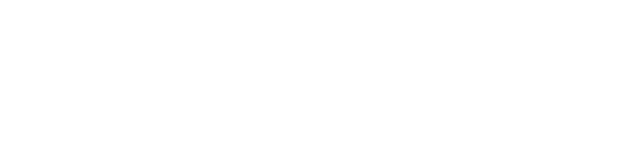
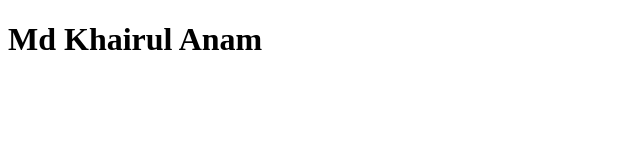
Before and after one commit to anamsimon/anamsimon.github.io, a plain HTML site: page index.html in a window 1280 px wide. Shown: the whole page, without its empty margins (0-640 px from the left). Drawn offline with Linux system fonts and the light colour scheme.

Commit message:
Update index.html

```diff
--- a/index.html
+++ b/index.html
@@ -4,6 +4,6 @@
 		<title>Md Khairul Anam</title>
 	</head>
 	<body>
-
+		<h1>Md Khairul Anam</h1>
 	</body>
 </html>
```
